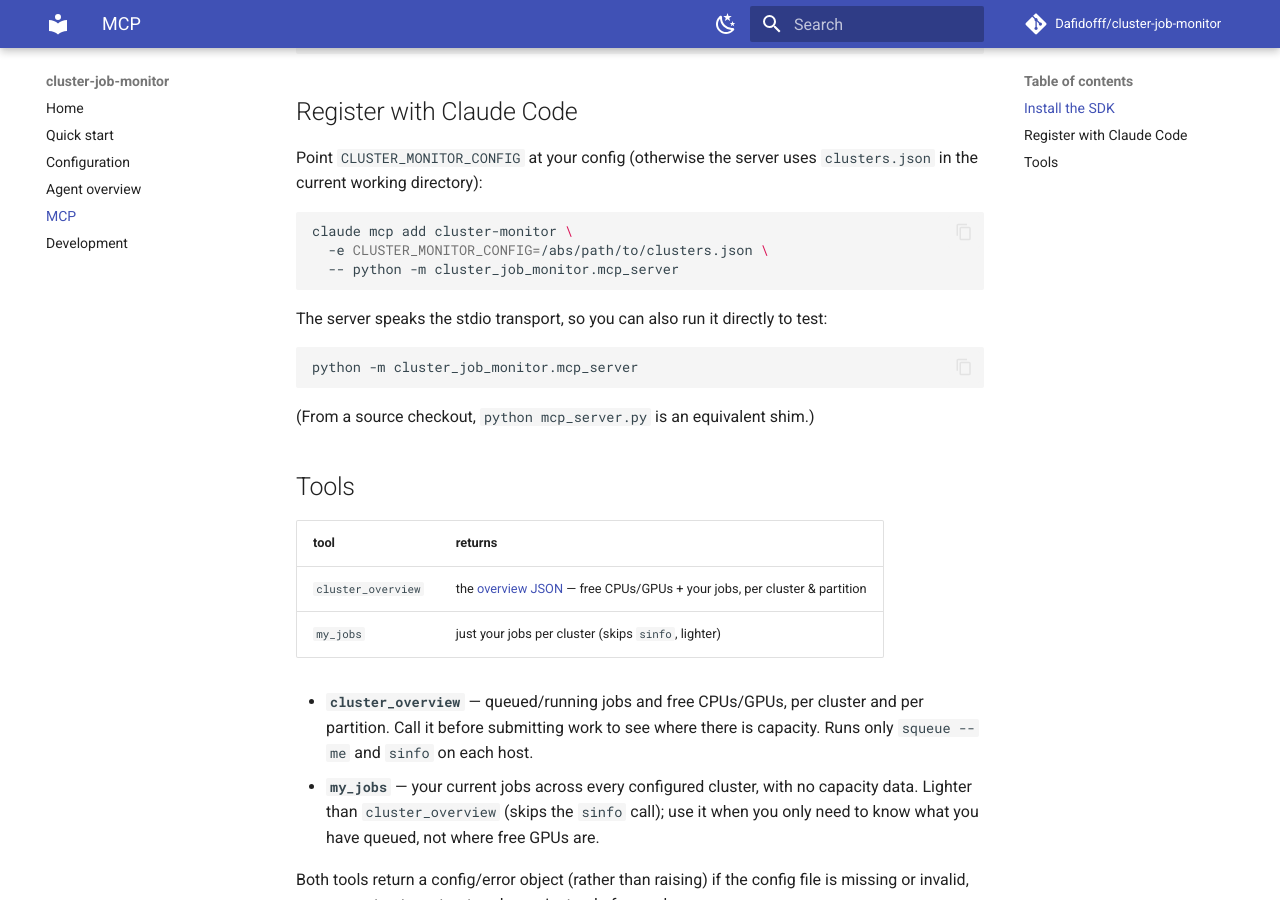
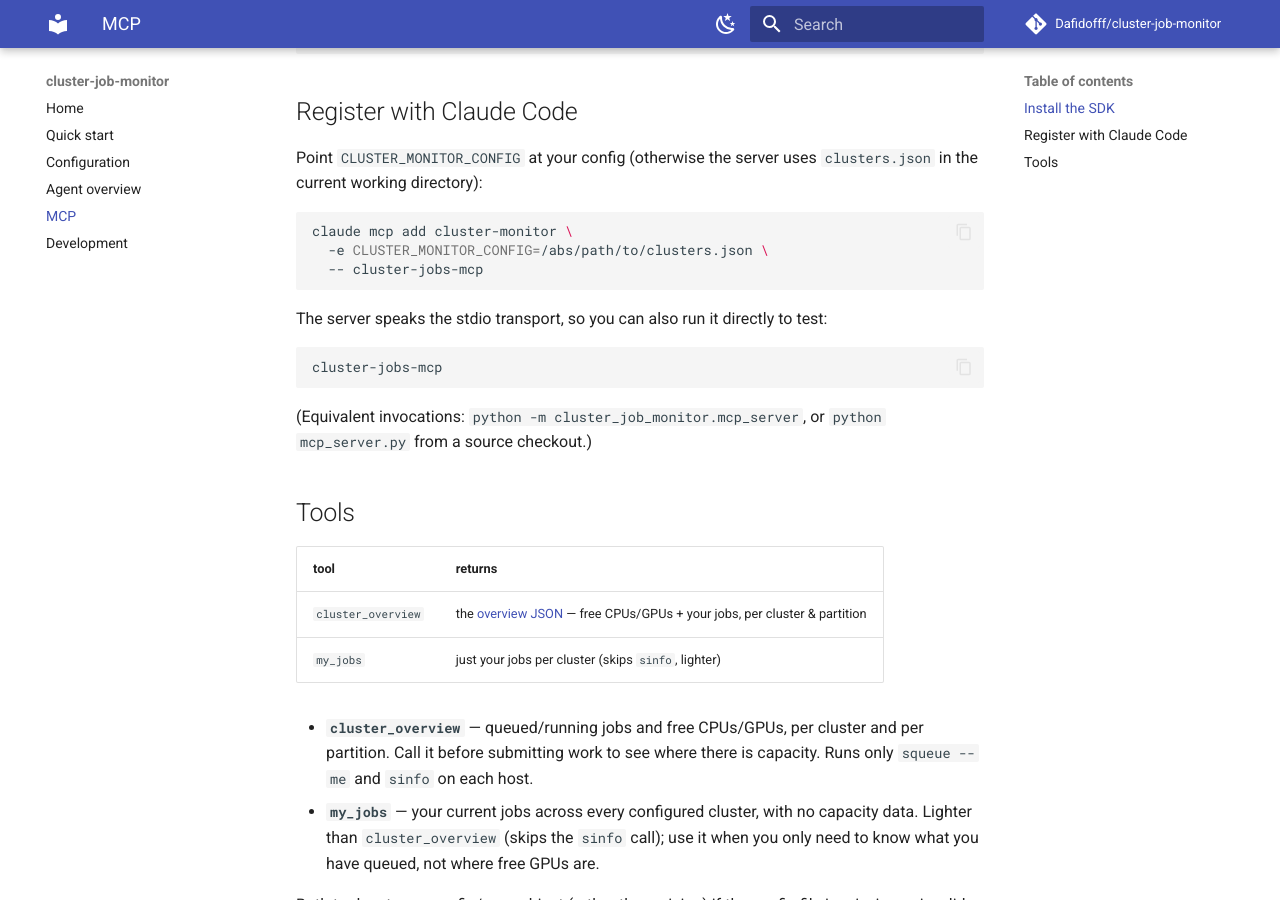
Before and after one commit to Dafidofff/cluster-job-monitor, an MkDocs documentation site: the page built from docs/mcp.md, in a window 1280 px wide and 900 px high, scrolled down 401 px. Built offline with MkDocs 1.6.1 and Material for MkDocs 9.7.7, drawn with Linux system fonts in a browser that asks for light colours; comment, search, counter and statistics services are not loaded.

Commit message:
Add cluster-jobs-mcp console script
Register the MCP server as a console entry point so it can be launched as
`cluster-jobs-mcp` (cleaner `claude mcp add ... -- cluster-jobs-mcp` than
`python -m cluster_job_monitor.mcp_server`). Docs + README updated.

Co-Authored-By: Claude Opus 4.8 <noreply@anthropic.com>

````diff
--- a/docs/mcp.md
+++ b/docs/mcp.md
@@ -23,16 +23,17 @@ Point `CLUSTER_MONITOR_CONFIG` at your config (otherwise the server uses
 ```bash
 claude mcp add cluster-monitor \
   -e CLUSTER_MONITOR_CONFIG=/abs/path/to/clusters.json \
-  -- python -m cluster_job_monitor.mcp_server
+  -- cluster-jobs-mcp
 ```
 
 The server speaks the stdio transport, so you can also run it directly to test:
 
 ```bash
-python -m cluster_job_monitor.mcp_server
+cluster-jobs-mcp
 ```
 
-(From a source checkout, `python mcp_server.py` is an equivalent shim.)
+(Equivalent invocations: `python -m cluster_job_monitor.mcp_server`, or
+`python mcp_server.py` from a source checkout.)
 
 ## Tools
 
--- a/pyproject.toml
+++ b/pyproject.toml
@@ -30,6 +30,7 @@ dev = ["pytest>=8", "pytest-asyncio>=0.23", "pytest-cov>=5"]
 
 [project.scripts]
 cluster-jobs = "cluster_job_monitor.cli:main"
+cluster-jobs-mcp = "cluster_job_monitor.mcp_server:main"
 
 [project.urls]
 Homepage = "https://github.com/Dafidofff/cluster-job-monitor"
````
Also changed, not shown: README.md (+6 -8 lines).
